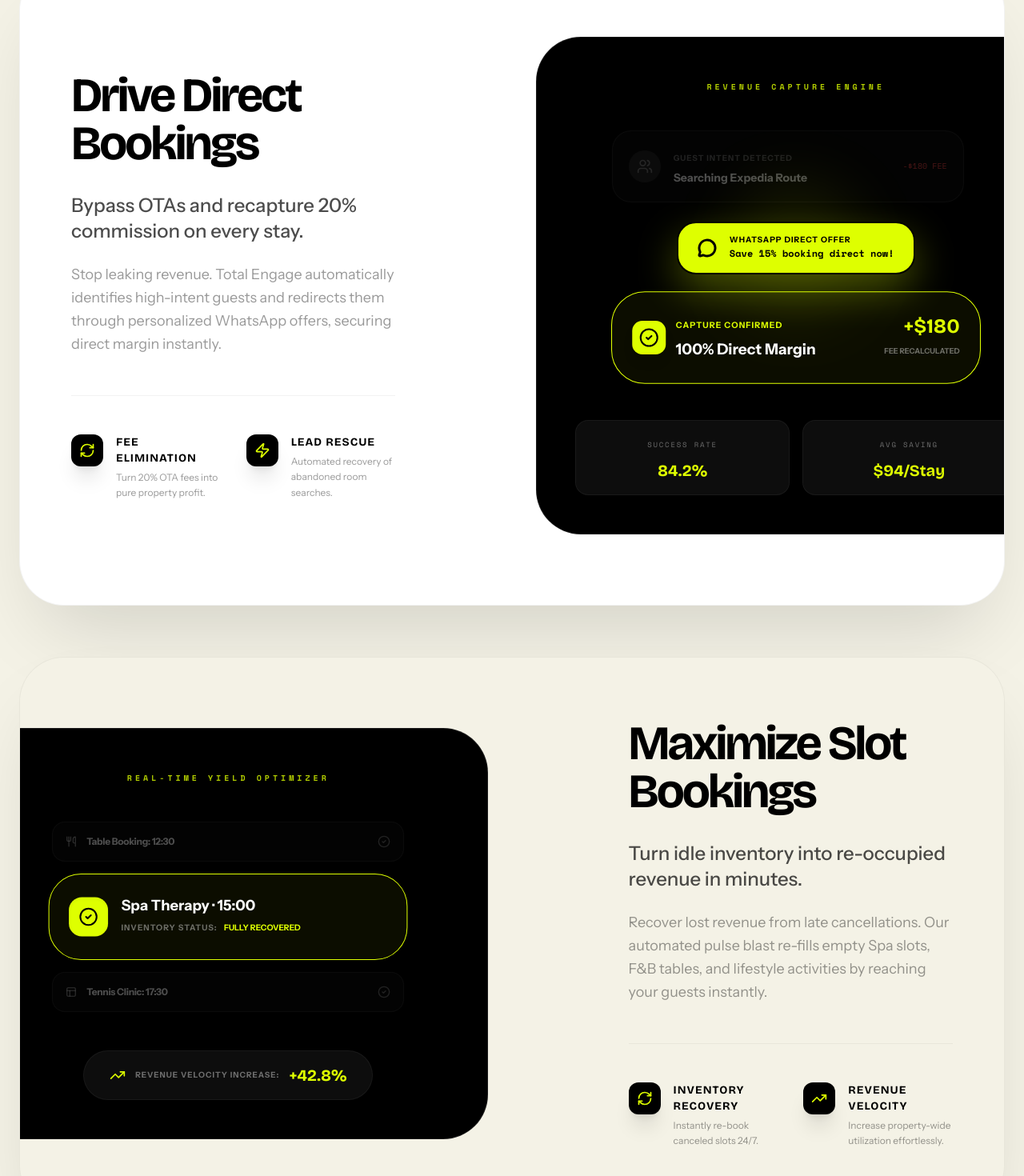
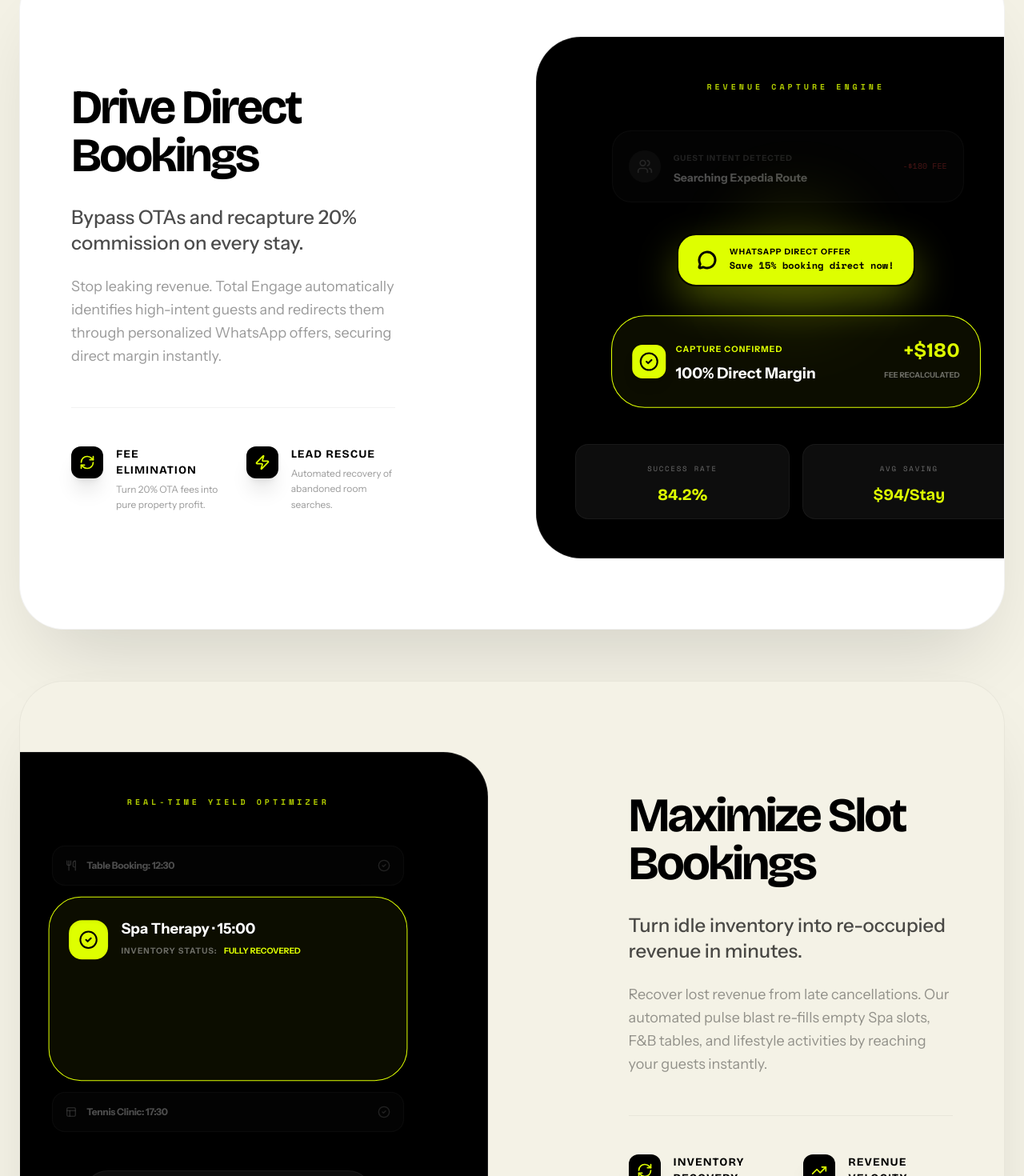
Before and after one commit to Mazenhinio/TE-Website, a React (Vite) app: page / in a window 1280 px wide. Shown: the part 1881-3351 px from the top of the page at 80% size. Built offline with nearby package versions, Linux system fonts and the light colour scheme.

Commit message:
fixing card size adjustment

```diff
--- a/src/components/sections/ValueProp.jsx
+++ b/src/components/sections/ValueProp.jsx
@@ -36,8 +36,8 @@ const DirectRevenueAnimation = ({ rounding }) => {
           </div>
         </motion.div>
 
-        <div className="flex justify-center -my-3 relative">
-          <AnimatePresence>
+        <div className="h-24 flex items-center justify-center relative">
+          <AnimatePresence mode="wait">
             {step >= 1 && (
               <motion.div
                 initial={{ scale: 0, opacity: 0, y: 20 }}
@@ -145,13 +145,14 @@ const InventoryRecoveryAnimation = ({ rounding }) => {
             </div>
           </div>
 
-          <AnimatePresence>
+          <div className="h-24 flex items-center justify-center relative">
+            <AnimatePresence mode="wait">
               {status === 'broadcast' && (
                 <motion.div
                   initial={{ opacity: 0, y: 15 }}
                   animate={{ opacity: 1, y: 0 }}
                   exit={{ opacity: 0, y: -15 }}
-                className="bg-electric text-black px-6 py-4 rounded-[1.5rem] flex flex-col gap-1 z-10 shadow-[0_15px_40px_rgba(222,255,0,0.3)]"
+                  className="bg-electric text-black px-6 py-4 rounded-[1.5rem] flex flex-col gap-1 z-10 shadow-[0_15px_40px_rgba(222,255,0,0.3)] w-full"
                 >
                   <div className="flex items-center gap-2">
                     <div className="w-2 h-2 bg-black rounded-full animate-ping" />
@@ -161,6 +162,7 @@ const InventoryRecoveryAnimation = ({ rounding }) => {
                 </motion.div>
               )}
             </AnimatePresence>
+          </div>
         </motion.div>
 
         <div className="bg-white/5 p-4 rounded-2xl border border-white/10 flex justify-between items-center opacity-30">
```
Lines whose indentation alone changed are shown as unchanged.
